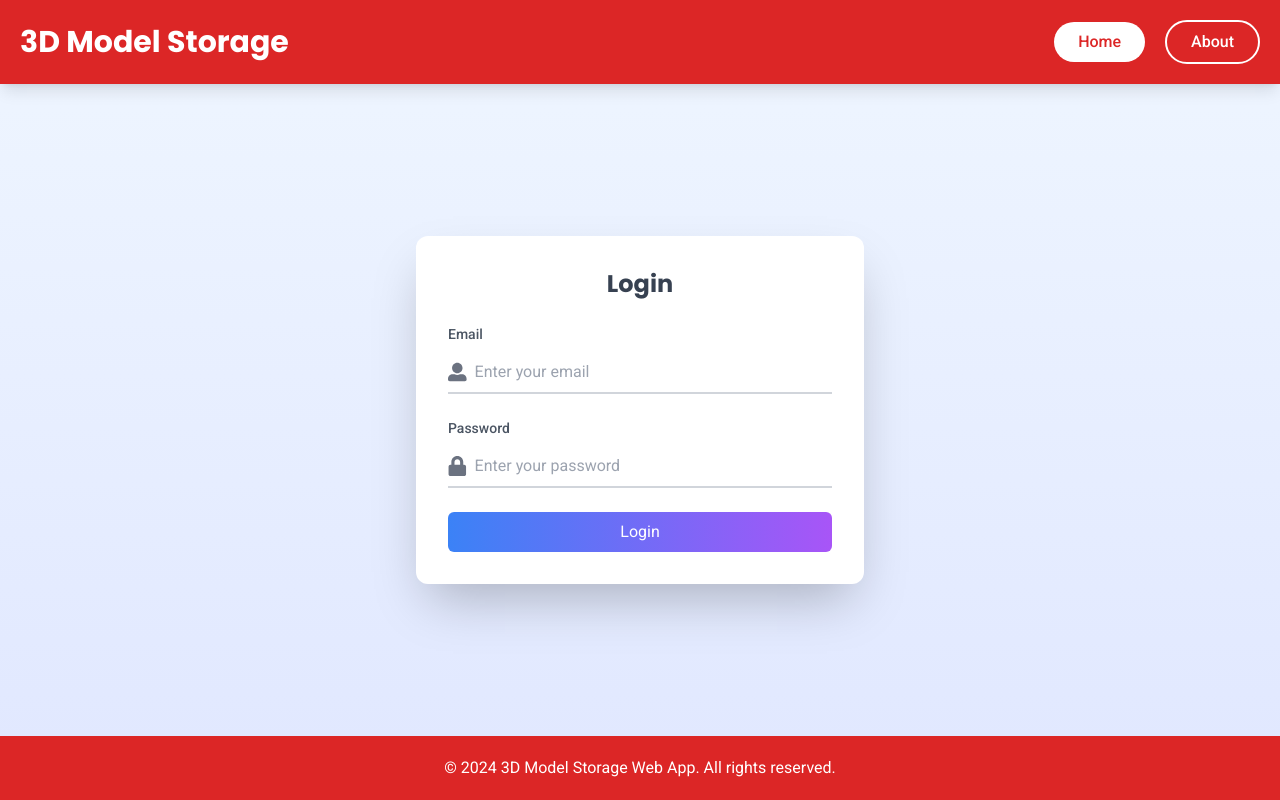
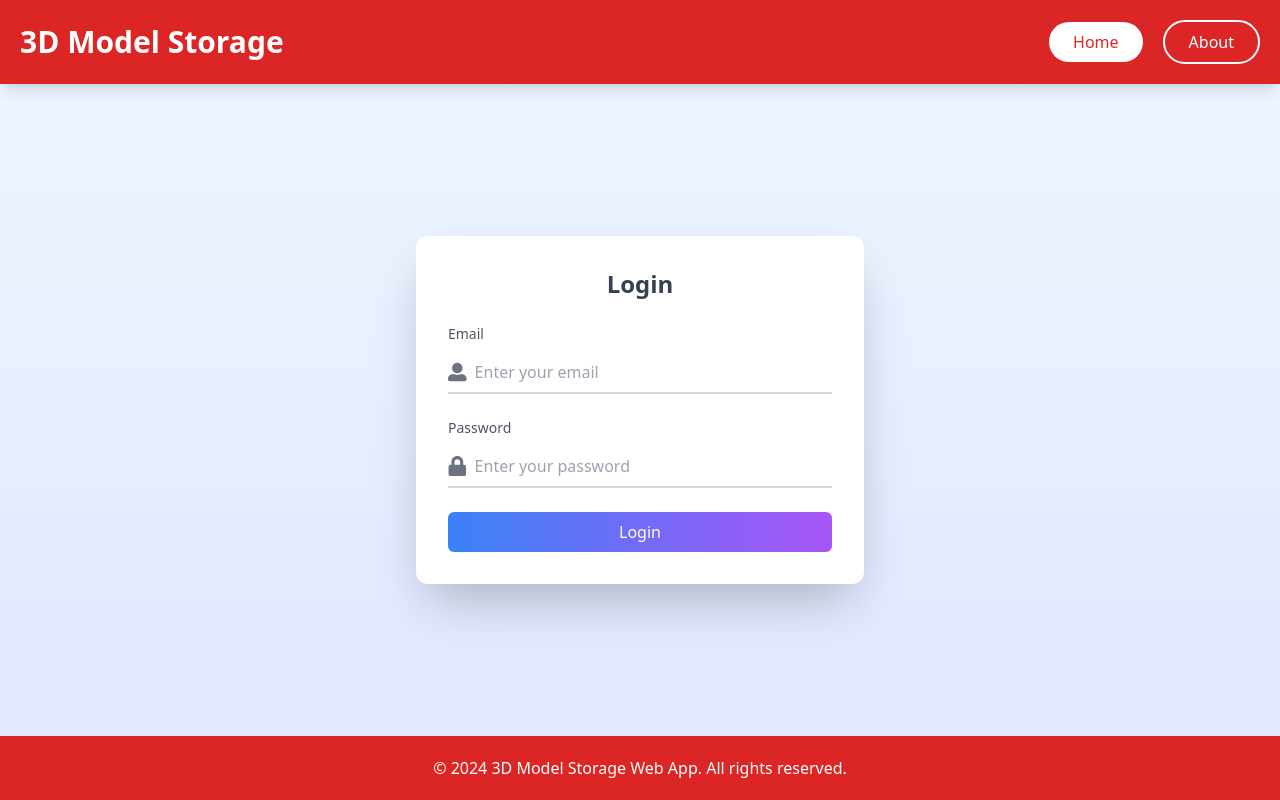
Before and after one commit to DesignBullz/3D_Storage_Frontend, a React (Vite) app: page / in a window 1280 px wide. Built offline with nearby package versions, Linux system fonts and the light colour scheme.

Commit message:
updated 1100000

```diff
--- a/tailwind.config.js
+++ b/tailwind.config.js
@@ -24,11 +24,11 @@ export default {
         googleGray: "#5F6368", // General text color
         googleDarkGray: "#3C4043", // Darker text
       },
-      fontFamily: {
-        heading: ["Poppins", "sans-serif"],
-        body: ["Roboto", "sans-serif"],
-        sans: ["Roboto", "Arial", "sans-serif"], // Match Google Forms' font
-      },
+      // fontFamily: {
+      //   heading: ["Poppins", "sans-serif"],
+      //   body: ["Roboto", "sans-serif"],
+      //   sans: ["Roboto", "Arial", "sans-serif"], // Match Google Forms' font
+      // },
     },
   },
   plugins: [],
```
